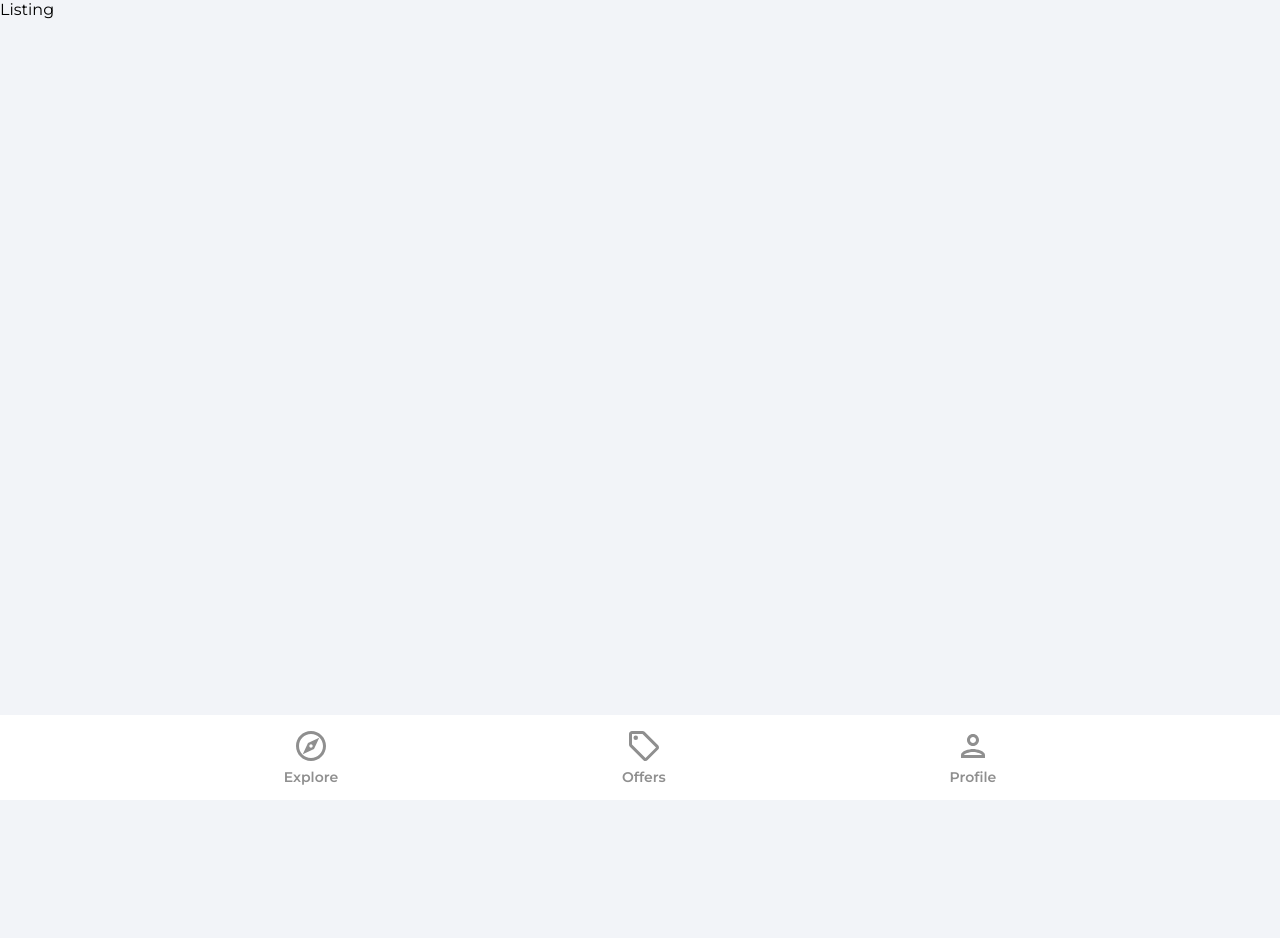
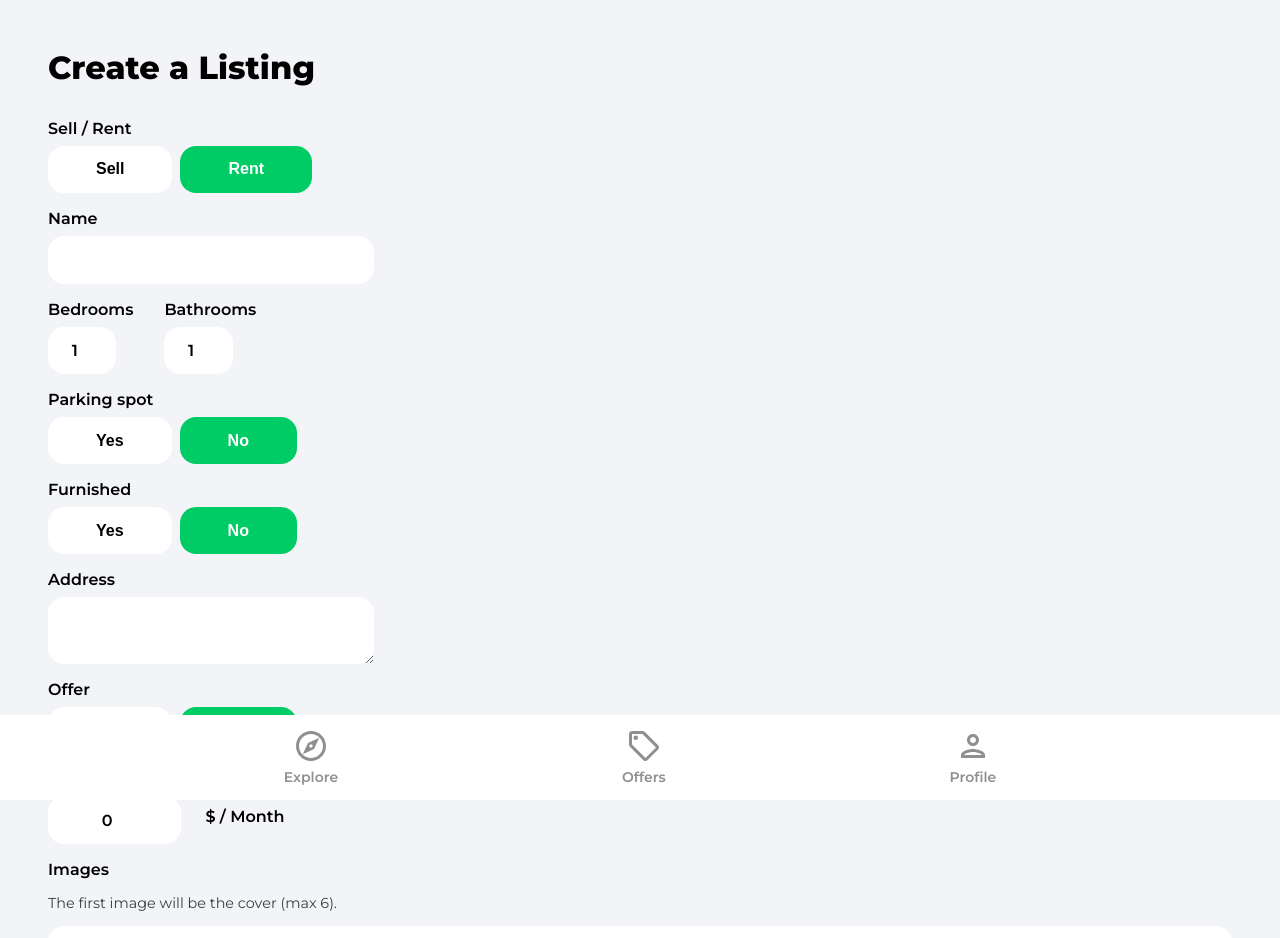
Before and after one commit to JimmyMtl/UdemyReact2022---House-Marketplace, a React (Create React App) app: page /create-listing in a window 1280 px wide. Shown: the top 938 px of the page. Before the commit the page ends 800 px from the top, so only its background shows below. Built offline with nearby package versions, Linux system fonts and the light colour scheme; no server answers; sample sign-in values are in the browser's storage.

Commit message:
99. Create Listing Form

```diff
--- a/src/pages/CreateListing.jsx
+++ b/src/pages/CreateListing.jsx
@@ -5,7 +5,9 @@
 
 const CreateListing = () => {
   const [geolocationEnabled, setGeolocationEnabled] = useState(true);
+
   const [loading, setLoading] = useState(false);
+
   const [formData, setFormData] = useState({
     type: "rent",
     name: "",
@@ -21,9 +23,27 @@
     latitude: 0,
     longitude: 0,
   });
+
+  const {
+    type,
+    name,
+    bedrooms,
+    bathrooms,
+    parking,
+    furnished,
+    address,
+    offer,
+    regularPrice,
+    discountedPrice,
+    images,
+    latitude,
+    longitude,
+  } = formData;
+
   const navigate = useNavigate();
   const auth = getAuth();
   const isMounted = useRef(true);
+
   useEffect(() => {
     if (isMounted) {
       onAuthStateChanged(auth, (user) => {
@@ -40,11 +60,272 @@
     //eslint-disable-next-line react-hooks/exhaustive-deps
   }, [isMounted]);
 
+  // On Change function
+  const onMutate = (e) => {
+    let boolean = null;
+    if (e.target.value === "true") {
+      boolean = true;
+    }
+    if (e.target.value === "false") {
+      boolean = false;
+    }
+
+    // Files
+    if (e.target.files) {
+      setFormData((prevState) => ({ ...prevState, images: e.target.files }));
+    }
+    // Text/Booleans/Numbers
+    if (!e.target.files) {
+      // If boolean value is null then ...
+      setFormData((prevState) => ({
+        ...prevState,
+        [e.target.id]: boolean ?? e.target.value,
+      }));
+    }
+  };
+
+  const onSubmit = (e) => {};
+
   if (loading) {
     return <Spinner />;
   }
 
-  return <div>Listing</div>;
+  return (
+    <div className="profile">
+      <header>
+        <p className="pageHeader">Create a Listing</p>
+      </header>
+
+      <main>
+        <form onSubmit={onSubmit}>
+          <label className="formLabel">Sell / Rent</label>
+          <div className="formButtons">
+            <button
+              type="button"
+              className={type === "sale" ? "formButtonActive" : "formButton"}
+              id="type"
+              value="sale"
+              onClick={onMutate}
+            >
+              Sell
+            </button>
+            <button
+              type="button"
+              className={type === "rent" ? "formButtonActive" : "formButton"}
+              id="type"
+              value="rent"
+              onClick={onMutate}
+            >
+              Rent
+            </button>
+          </div>
+
+          <label className="formLabel">Name</label>
+          <input
+            className="formInputName"
+            type="text"
+            id="name"
+            value={name}
+            onChange={onMutate}
+            maxLength="32"
+            minLength="10"
+            required
+          />
+
+          <div className="formRooms flex">
+            <div>
+              <label className="formLabel">Bedrooms</label>
+              <input
+                className="formInputSmall"
+                type="number"
+                id="bedrooms"
+                value={bedrooms}
+                onChange={onMutate}
+                min="1"
+                max="50"
+                required
+              />
+            </div>
+            <div>
+              <label className="formLabel">Bathrooms</label>
+              <input
+                className="formInputSmall"
+                type="number"
+                id="bathrooms"
+                value={bathrooms}
+                onChange={onMutate}
+                min="1"
+                max="50"
+                required
+              />
+            </div>
+          </div>
+
+          <label className="formLabel">Parking spot</label>
+          <div className="formButtons">
+            <button
+              className={parking ? "formButtonActive" : "formButton"}
+              type="button"
+              id="parking"
+              value={true}
+              onClick={onMutate}
+              min="1"
+              max="50"
+            >
+              Yes
+            </button>
+            <button
+              className={
+                !parking && parking !== null ? "formButtonActive" : "formButton"
+              }
+              type="button"
+              id="parking"
+              value={false}
+              onClick={onMutate}
+            >
+              No
+            </button>
+          </div>
+
+          <label className="formLabel">Furnished</label>
+          <div className="formButtons">
+            <button
+              className={furnished ? "formButtonActive" : "formButton"}
+              type="button"
+              id="furnished"
+              value={true}
+              onClick={onMutate}
+            >
+              Yes
+            </button>
+            <button
+              className={
+                !furnished && furnished !== null
+                  ? "formButtonActive"
+                  : "formButton"
+              }
+              type="button"
+              id="furnished"
+              value={false}
+              onClick={onMutate}
+            >
+              No
+            </button>
+          </div>
+
+          <label className="formLabel">Address</label>
+          <textarea
+            className="formInputAddress"
+            type="text"
+            id="address"
+            value={address}
+            onChange={onMutate}
+            required
+          />
+
+          {!geolocationEnabled && (
+            <div className="formLatLng flex">
+              <div>
+                <label className="formLabel">Latitude</label>
+                <input
+                  className="formInputSmall"
+                  type="number"
+                  id="latitude"
+                  value={latitude}
+                  onChange={onMutate}
+                  required
+                />
+              </div>
+              <div>
+                <label className="formLabel">Longitude</label>
+                <input
+                  className="formInputSmall"
+                  type="number"
+                  id="longitude"
+                  value={longitude}
+                  onChange={onMutate}
+                  required
+                />
+              </div>
+            </div>
+          )}
+
+          <label className="formLabel">Offer</label>
+          <div className="formButtons">
+            <button
+              className={offer ? "formButtonActive" : "formButton"}
+              type="button"
+              id="offer"
+              value={true}
+              onClick={onMutate}
+            >
+              Yes
+            </button>
+            <button
+              className={
+                !offer && offer !== null ? "formButtonActive" : "formButton"
+              }
+              type="button"
+              id="offer"
+              value={false}
+              onClick={onMutate}
+            >
+              No
+            </button>
+          </div>
+
+          <label className="formLabel">Regular Price</label>
+          <div className="formPriceDiv">
+            <input
+              className="formInputSmall"
+              type="number"
+              id="regularPrice"
+              value={regularPrice}
+              onChange={onMutate}
+              min="50"
+              max="750000000"
+              required
+            />
+            {type === "rent" && <p className="formPriceText">$ / Month</p>}
+          </div>
+
+          {offer && (
+            <>
+              <label className="formLabel">Discounted Price</label>
+              <input
+                className="formInputSmall"
+                type="number"
+                id="discountedPrice"
+                value={discountedPrice}
+                onChange={onMutate}
+                min="50"
+                max="750000000"
+                required={offer}
+              />
+            </>
+          )}
+
+          <label className="formLabel">Images</label>
+          <p className="imagesInfo">
+            The first image will be the cover (max 6).
+          </p>
+          <input
+            className="formInputFile"
+            type="file"
+            id="images"
+            onChange={onMutate}
+            max="6"
+            accept=".jpg,.png,.jpeg"
+            multiple
+            required
+          />
+          <button type="submit" className="primaryButton createListingButton">
+            Create Listing
+          </button>
+        </form>
+      </main>
+    </div>
+  );
 };
 
 export default CreateListing;
```
